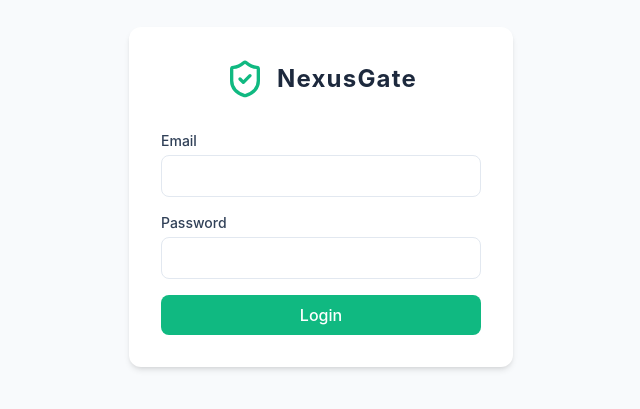
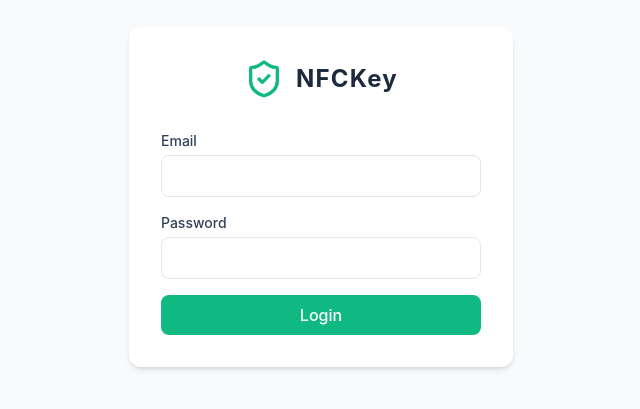
Before and after one commit to yoka-local/PJBL-P1, a React (Vite) app in the folder frontend/react/: page / in a window 1280 px wide. Shown: the part 203-612 px from the top of the page, without its empty margins (319-959 px from the left). Built offline with nearby package versions, Linux system fonts and the light colour scheme.

Commit message:
chore: rename project from NexusGate to NFCKey

```diff
--- a/frontend/react/src/App.tsx
+++ b/frontend/react/src/App.tsx
@@ -34,7 +34,7 @@ function App() {
         <div className="bg-white p-8 rounded-xl shadow-md w-96">
           <div className="flex items-center gap-3 justify-center text-primary mb-8">
             <ShieldCheck className="w-10 h-10" />
-            <h1 className="text-2xl font-bold tracking-wider text-slate-800">NexusGate</h1>
+            <h1 className="text-2xl font-bold tracking-wider text-slate-800">NFCKey</h1>
           </div>
           <form onSubmit={handleLogin} className="space-y-4">
             {loginError && <div className="text-red-500 text-sm p-2 bg-red-50 rounded">{loginError}</div>}
@@ -70,7 +70,7 @@ function App() {
       <aside className="w-64 bg-slate-900 text-slate-300 flex flex-col">
         <div className="p-6 flex items-center gap-3 text-white border-b border-slate-800">
           <ShieldCheck className="w-8 h-8 text-primary" />
-          <h1 className="text-xl font-bold tracking-wider">NexusGate</h1>
+          <h1 className="text-xl font-bold tracking-wider">NFCKey</h1>
         </div>
 
         <nav className="flex-1 px-4 py-6 space-y-2">
```
Also changed, not shown: 4 other files (tests, documents, lock files or other folders).
